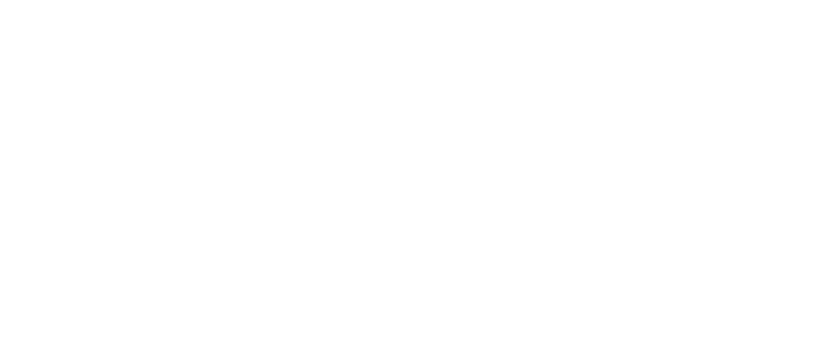
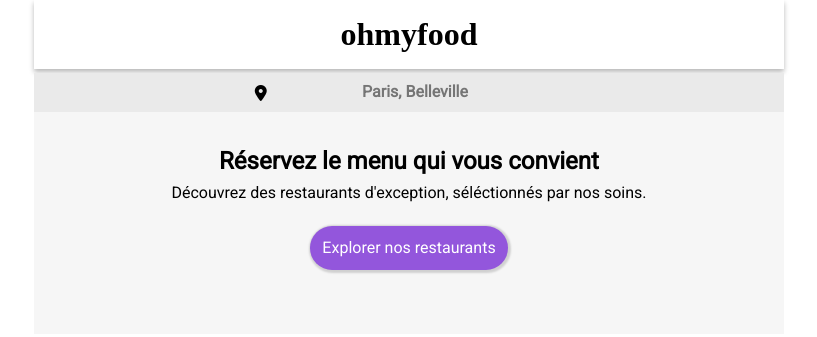
Before and after one commit to Nilyss/ohmyfood, a website: page index.html in a window 1280 px wide. Shown: the whole page, without its empty margins (231-1048 px from the left). Drawn offline with Linux system fonts and the light colour scheme; a web font is replaced by a local one.

Commit message:
update index

```diff
--- a/index.html
+++ b/index.html
@@ -5,10 +5,24 @@
         <meta name="viewport" content="width=device-width, initial-scale=1.0, user-scalable=no" />
         <link rel="StyleSheet" href="./public/css/normalize.css" />
         <link rel="StyleSheet" href="./public/css/styles.css" />
-        <title></title>
+        <script src="https://kit.fontawesome.com/65f76cf6ae.js" crossorigin="anonymous"></script>
+        <title>ohmyfood</title>
     </head>
     <body>
-        <header></header>
+        <header>
+            <h1>ohmyfood</h1>
+        </header>
+        <main>
+            <form class="location">
+                <i class="location__icon fas fa-map-marker-alt"></i>
+                <input class="location__input" type="text" name="location" placeholder="Paris, Belleville">
+            </form>
+            <article class="searchBtn">
+                <h2>Réservez le menu qui vous convient</h2>
+                <p>Découvrez des restaurants d'exception, séléctionnés par nos soins.</p>
+                <button>Explorer nos restaurants</button>
+            </article>
+        </main>
         <footer></footer>
     </body>
 </html>
--- a/sass/main.scss
+++ b/sass/main.scss
@@ -0,0 +1,80 @@
+// Mobile first iphone 8 750px
+
+@import url('https://fonts.googleapis.com/css2?family=Shrikhand&display=swap');
+@import url('https://fonts.googleapis.com/css2?family=Roboto&display=swap');
+@import "./Utils/variables";
+
+body {
+    max-width: 750px;
+    margin: auto;
+}
+
+header {
+    padding-top: 1rem;
+    padding-bottom: 1rem;
+    box-shadow: 0px 3px 5px 0px rgba(0, 0, 0, 0.281);
+}
+
+header > h1 {
+    font-family: $fontLogoandTitles;
+    color: #000;
+    width: fit-content;
+    margin: auto;
+    justify-content: center;
+
+
+}
+
+.location {
+    padding: 0.6rem;
+    margin-top: 4px;
+    display: flex;
+    justify-content: center;
+    align-items: center;
+    background: $clrLocation;
+
+    .location__input {
+        width: 40%;
+        font-weight: 700;
+        font-family: $fontTxt;
+        border: none;
+        outline: none;
+        opacity: 1;
+        background: $clrLocation;
+        text-align: center;
+    }
+}
+
+.searchBtn {
+    padding-top: 1rem;
+    padding-left: 3rem;
+    padding-right: 3rem;
+    padding-bottom: 4rem;
+    display: flex;
+    align-items: center;
+    justify-content: center;
+    flex-flow: column;
+    background: $clrBackground;
+    font-family: $fontTxt;
+
+        h2 {
+            margin-bottom: -0.5rem;
+            font-weight: 700;
+            text-align: center;
+        }
+
+        p {
+            font-weight: 400;
+            text-align: center;
+        }
+
+        button {
+            margin-top: 0.5rem;
+            padding: 0.8rem;
+            background: $clrPrimary;
+            border: none;
+            border-radius: 30px;
+            color: #fff;
+            box-shadow: 1px 1px 2px 2px rgba(0, 0, 0, 0.151);
+        }
+}
```
Also changed, not shown: package.json (+10 -2 lines), public/css/styles.css, 1 other file.
